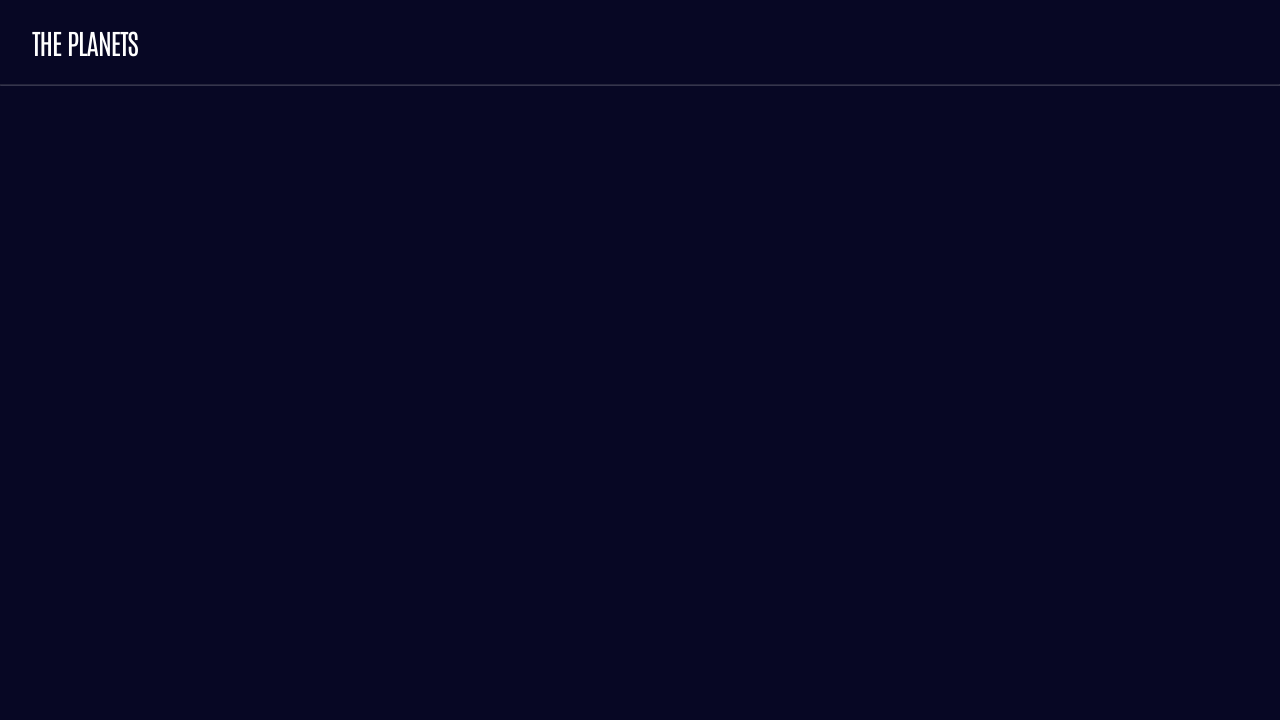
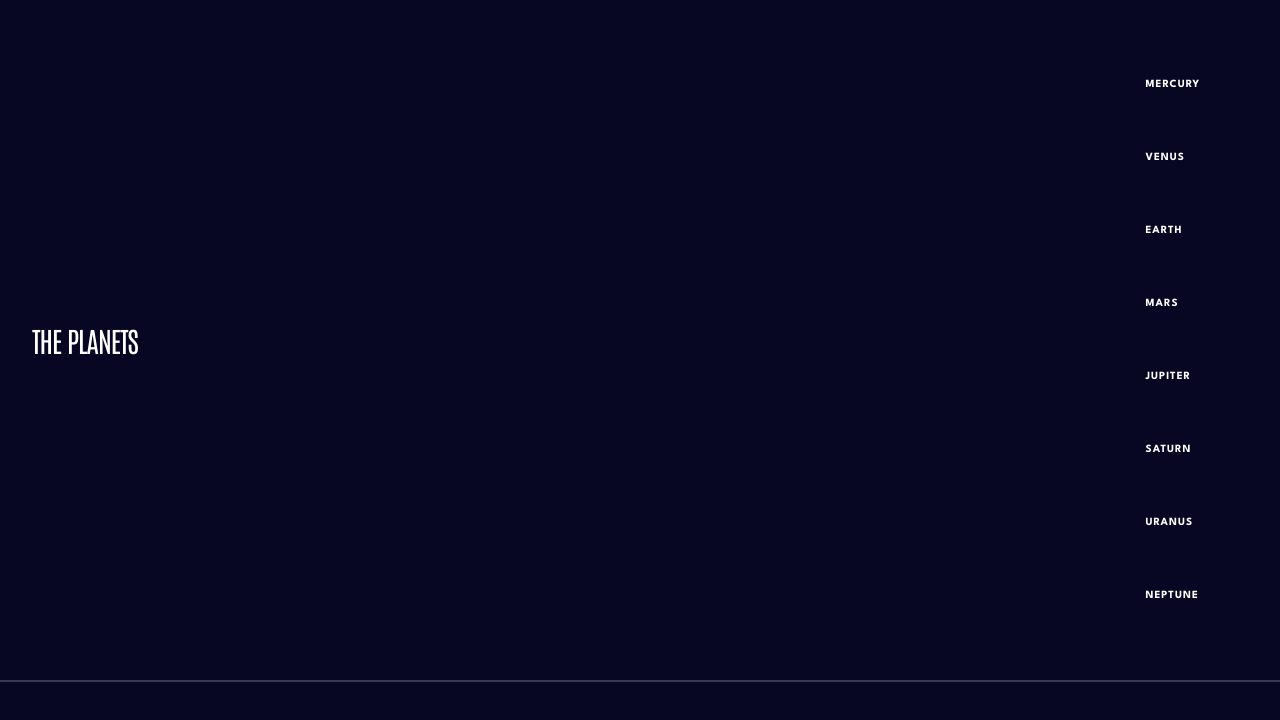
Before and after one commit to CrownedTechie/planets-fact, a React (Vite) app: page / in a window 1280 px wide. Shown: the top 720 px of the page. Built offline with nearby package versions, Linux system fonts and the light colour scheme.

Commit message:
--fix:: create a custom hook to detect screen sizes to display navBar

```diff
--- a/src/App.jsx
+++ b/src/App.jsx
@@ -1,17 +1,9 @@
-import { useState } from "react";
-import { Header, MobileNavBar } from "./components";
+import { Header } from "./components";
 
 function App() {
-  const [isClicked, setIsClicked] = useState(false);
-
-  const handleClick = () => {
-    setIsClicked(!isClicked);
-  };
-
   return (
     <>
-      <Header handleClick={handleClick} />
-      {isClicked && <MobileNavBar />}
+      <Header />
     </>
   )
 }
--- a/src/components/header/Header.jsx
+++ b/src/components/header/Header.jsx
@@ -1,14 +1,28 @@
+import { useState } from "react";
 import hamburgerIcon from "../../assets/icon-hamburger.svg";
+import { NavBar, TabletNavBar } from "../navBar/NavBar";
 import styles from "./Header.module.css";
+import { useMediaQuery } from "../../hooks/useMediaQuery";
 
-export const Header = ({handleClick}) => {
+
+export const Header = () => {
+  const [isClicked, setIsClicked] = useState(false);
+  const isTabScreen = useMediaQuery("(min-width: 601px)");
+
+  const handleClick = () => {
+   setIsClicked(!isClicked);
+  };
+
  return (
   <>
    <header className={styles.header}>
     <h1 className={`${styles.h1} text-xl`}>the planets</h1>
     <img src={hamburgerIcon} alt="Hamburger menu" className={styles.hamburger} onClick={handleClick} />
+    {isTabScreen && <NavBar />}
    </header>
+
    <hr className={styles.hr}/>
+    {isClicked && <NavBar />}
   </>
  );
 };
--- a/src/components/header/Header.module.css
+++ b/src/components/header/Header.module.css
@@ -10,21 +10,32 @@
 }
 
 .hr {
- width: 100%;
- height: .0625rem;
- background-color: var(--White);
+ border: .03rem solid var(--White);
  opacity: .2;
+}
+
+.hamburger {
+ opacity: 24.87%;
+}
+
+.tabletNavBar {
+ display: none;
 }
 
 @media (min-width: 601px) {
  .hamburger {
   display: none;
  }
+
+ .tabletNavBar {
+  display: block;
+ }
 }
 
 @media (min-width: 601px) and (max-width: 1024px) {
  .header {
   justify-content: center;
+  flex-direction: column;
   padding: 2rem 0;
  }
 }
--- a/src/components/navBar/NavBar.jsx
+++ b/src/components/navBar/NavBar.jsx
@@ -1,9 +1,19 @@
 import { NavLink } from "../navLink/navLink";
 import styles from "./NavBar.module.css";
 
-export const MobileNavBar = () => {
+export const NavBar = () => {
  return (
   <nav className={styles.mobileNav}>
+   <ul>
+    <NavLink />
+   </ul>
+  </nav>
+ );
+};
+
+export const TabletNavBar = ()=> {
+ return (
+  <nav>
    <ul className={styles.ul}>
     <NavLink />
    </ul>
--- a/src/components/navBar/NavBar.module.css
+++ b/src/components/navBar/NavBar.module.css
@@ -1,3 +1,7 @@
 .mobileNav {
- margin: 2rem 1.5rem;
+ margin: 1.5rem;
 }
+
+.ul {
+ display: flex;
+}
--- a/src/components/navLink/navLink.jsx
+++ b/src/components/navLink/navLink.jsx
@@ -1,4 +1,4 @@
-import { useContext } from "react";
+import React, { useContext } from "react";
 import arrowRightIcon from "../../assets/icon-chevron.svg";
 import styles from "./navLink.module.css";
 import { PlanetContext } from "../../context/planetContext";
@@ -9,9 +9,9 @@ const { planetData } = useContext(PlanetContext);
 
  return (
   <>
-   {planetData.map((item) => (
-    <>
-     <li key={item.name} className={styles.li}>
+   {planetData?.map((item) => (
+    <React.Fragment key={item.name}>
+     <li className={styles.li}>
       <div className={styles.div}>
        <div className={styles.roundedDiv} style={{backgroundColor: item.colour}}></div>
        <p className={`${styles.p} text-medium`}>{item.name}</p>
@@ -20,7 +20,7 @@ const { planetData } = useContext(PlanetContext);
       <img src={arrowRightIcon} alt="arrow right icon" className={styles.arrowRightIcon} />
      </li>
      <hr className={styles.hr} />
-    </>
+    </React.Fragment>
    ))}
   </>
  );
--- a/src/components/navLink/navLink.module.css
+++ b/src/components/navLink/navLink.module.css
@@ -27,6 +27,18 @@
 }
 
 .hr {
- background-color: var(--White);
+ border: .03rem solid var(--White);
  opacity: 10%;
 }
+
+@media (min-width: 601px) {
+ .roundedDiv, .arrowRightIcon, .hr {
+  display: none;
+ }
+
+ .p {
+  font-size: .6875rem;
+  line-height: 1.5625rem;
+  letter-spacing: 1px;
+ }
+}
--- a/src/context/planetContext.jsx
+++ b/src/context/planetContext.jsx
@@ -4,15 +4,16 @@ import data from "../data.json";
 //* So I created this context to store the planets data from the json file in a global state instead of me importing the data in every component that needs it
 
 
-const PlanetContext = createContext({});
+const PlanetContext = createContext([]);
 
 const PlanetProvider = ({children}) => {
- const [planetData, setPlanetData] = useState({});
+ const [planetData, setPlanetData] = useState([]);
 
  useEffect(() => {
   setPlanetData(data);
  }, []);
 
+ // console.log(planetData);
  return (
   <PlanetContext.Provider value={{ planetData, setPlanetData }}>
    {children}
--- /dev/null
+++ b/src/hooks/useMediaQuery.js
@@ -0,0 +1,15 @@
+import { useState, useEffect } from "react";
+
+export const useMediaQuery = (query) => {
+  const [matches, setMatches] = useState(window.matchMedia(query).matches);
+
+  useEffect(() => {
+    const mediaQuery = window.matchMedia(query);
+    const handleChange = (e) => setMatches(e.matches);
+
+    mediaQuery.addEventListener("change", handleChange);
+    return () => mediaQuery.removeEventListener("change", handleChange);
+  }, [query]);
+
+  return matches;
+};
```
Also changed, not shown: src/index.css (+3 -6 lines), src/assets/icon-hamburger.svg.
